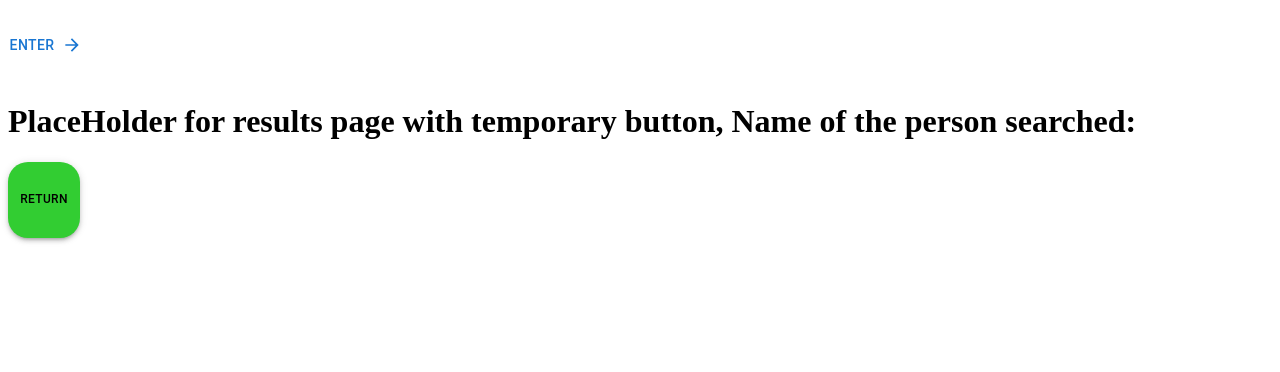
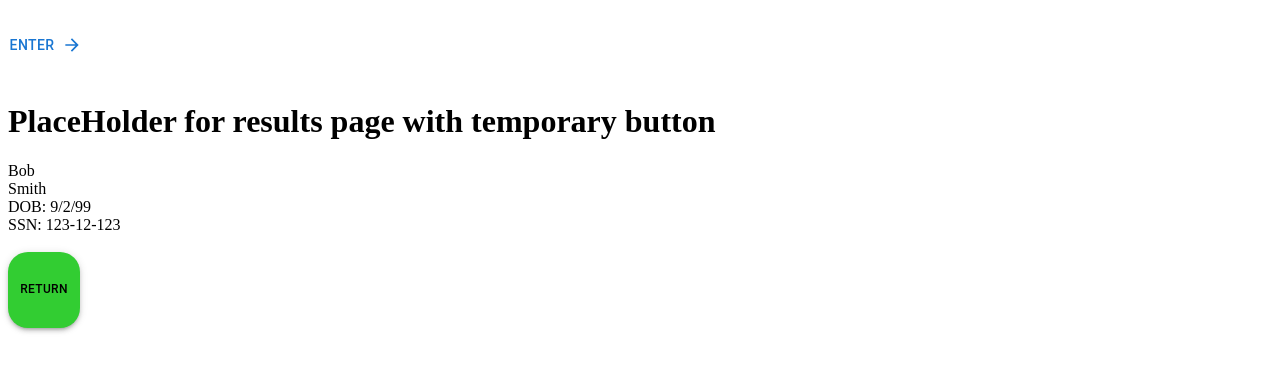
Before and after one commit to CanadaAndrew/csc131project, a React (Create React App) app: page /results in a window 1280 px wide. Shown: the top 372 px of the page. Built offline with nearby package versions, Linux system fonts and the light colour scheme.

Commit message:
a
Working Vendia

```diff
--- a/src/pages/Results.js
+++ b/src/pages/Results.js
@@ -1,10 +1,5 @@
 import React from 'react'; //placeHolder for results page
-//import { useNavigate } from "react-router-dom";\
 import Button from '@mui/material/Button';
-//import { getName } from './VendiaTest';
-
-// <button onClick={()=>{navigate("/Mastpage");}}>return</button> {/*button to link master and results page*/}
-//const navigate = useNavigate();
 
 const styles = {
     "&:hover":{
@@ -22,12 +17,51 @@ const styles = {
     elevation: 3,
 }
 
+function ssnDummy(){
+    var ssn1 = "SSN: 123-12-123";
+    //var ssn2 = "SSN: 000-00-000";
+    //var ssn3 = "SSN: 567-98-235";
+    return ssn1;
+}
+
+function fNameDummy(){
+    var fName1 = "Bob";
+    //var fName2 = "Sam";
+    //var fName3 = "Jane";
+    return fName1;
+}
+
+function lNameDummy(){
+    var lName1 = "Smith";
+    //var lName2 = "Doe";
+    //var lName3 = "Philips";
+    return lName1;
+}
+
+function dobDummy(){
+    var dob1 = "DOB: 9/2/99";
+    //var dob2 = "DOB: 12/20/00";
+    //var dob3 = "DOB: 5/19/87";
+    return dob1;
+}
+
 function Results() {
-
+    const fName = fNameDummy();
+    const lName = lNameDummy();
+    const dob = dobDummy();
+    const ssn = ssnDummy();
     return(
         <div>
-            <script>getName(12731273);</script>
-            <h1>PlaceHolder for results page with temporary button, Name of the person searched:</h1>
+            <h1>PlaceHolder for results page with temporary button</h1>
+            {fName}
+            <br/>
+            {lName}
+            <br/>
+            {dob}
+            <br/>
+            {ssn}
+            <br/>
+            <br/>
             <Button sx={styles} href="Mastpage">
                 Return
             </Button>
@@ -35,5 +69,4 @@ function Results() {
     )
 }
 
-
 export default Results;
--- a/src/pages/VendiaTest.js
+++ b/src/pages/VendiaTest.js
@@ -5,12 +5,12 @@ async function getName(searchedSSN){
     const client = createVendiaClient({
         apiUrl: 'https://6p0uz46bt4.execute-api.us-west-1.amazonaws.com/graphql/',
         websocketUrl: 'wss://q2mucbaqn1.execute-api.us-west-1.amazonaws.com/graphql',
-        apiKey: process.env.recycle,
+        apiKey: 'FHhVsV2Gm1L2yxGyfCev1q1j5mRhyUAcLNfF3XBKfMTK',
     });
     const {entities} = client;
     alert("Client created, getting list of entities");
     const ssList = await entities.SS.list();
-    alert("Finished getting list, first name of the second person:" + ssList[1].FName);
+    alert("Finished getting list, first name of the second person:" + ssList.items[0].FName);
     alert("Getting a person:");
     const person = await client.entities.SS.get("0183637e-4873-f336-b916-85a25d0c820a");
     alert("Finished getting the person, getting name");
```
